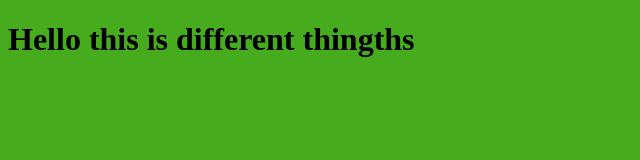
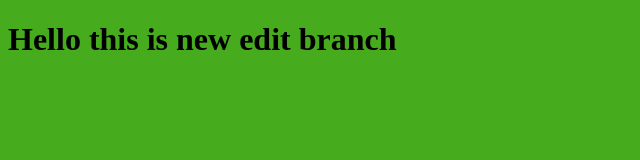
Before and after one commit to AsmaaAbuelhasn/myproject, a plain HTML site: page index.html in a window 1280 px wide. Shown: the whole page, without its empty margins (0-640 px from the left). Drawn offline with Linux system fonts and the light colour scheme.

Commit message:
Update index.html in new edit branch

```diff
--- a/index.html
+++ b/index.html
@@ -8,7 +8,7 @@
 </head>
 <body>
 
-    <h1>Hello this is different thingths</h1>
+    <h1>Hello this is  new edit branch</h1>
     <script src="app.js"></script>
 </body>
 </html>
```
